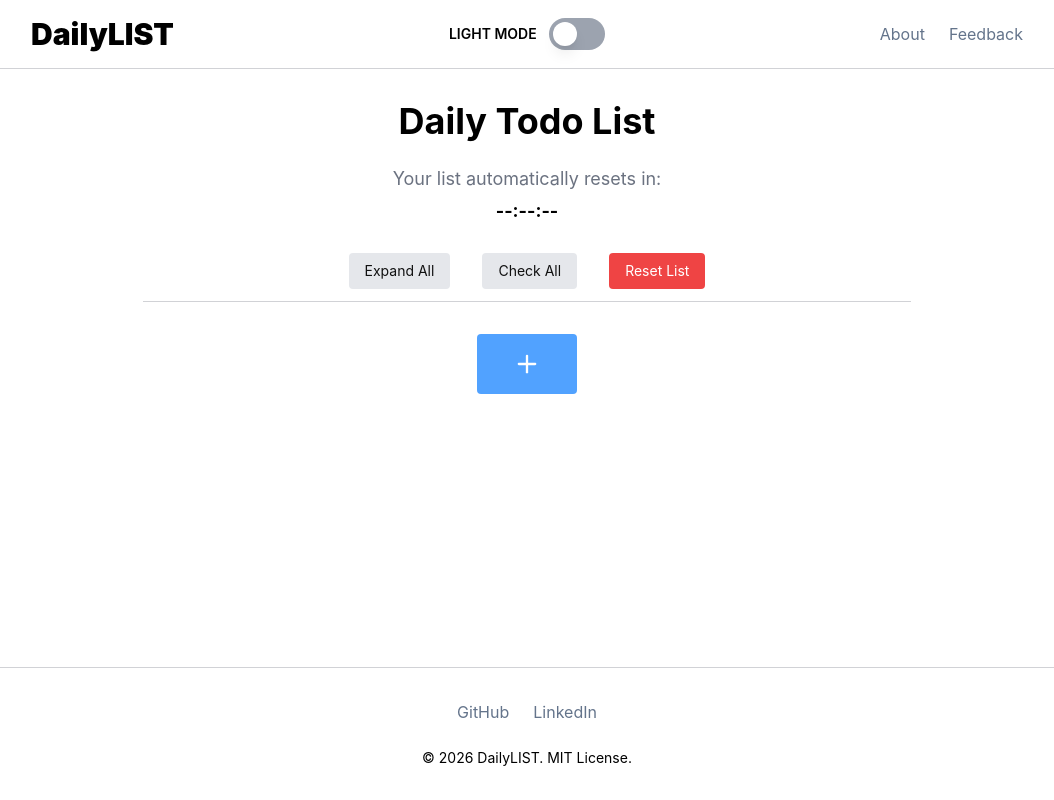
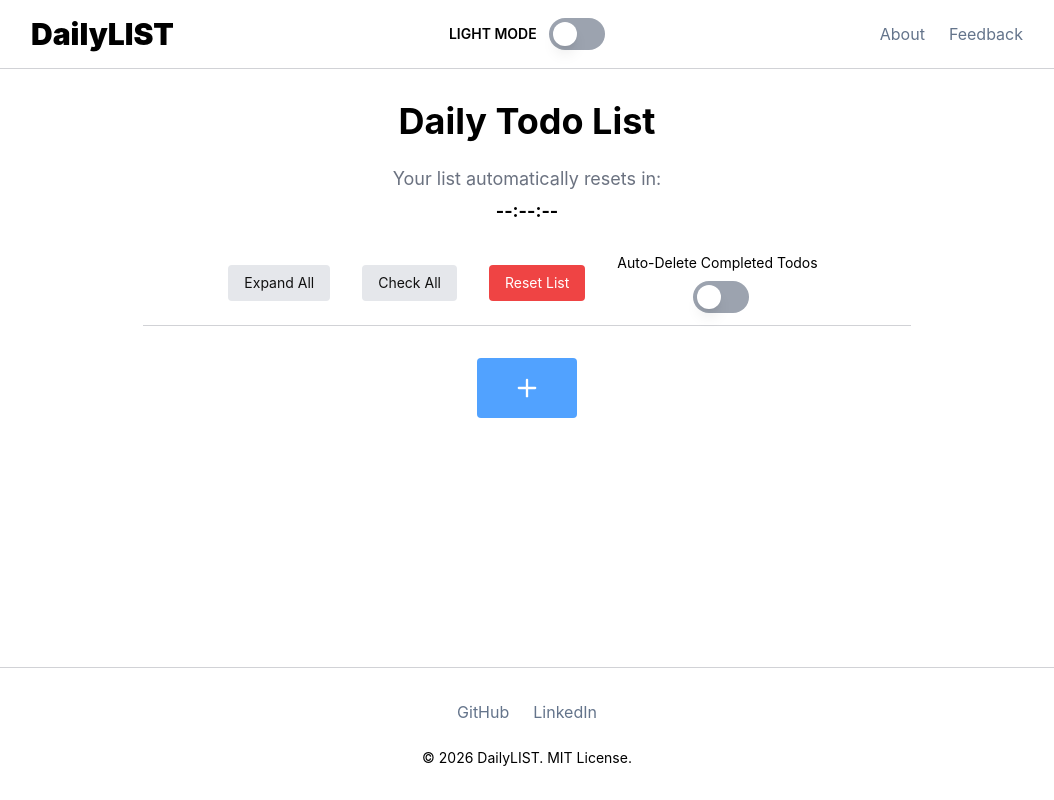
Before and after one commit to dwalkerwd7/DailyLIST, a React (Vite) app in the folder client/: page / in a window 1280 px wide. Shown: the whole page, without its empty margins (113-1167 px from the left). Built offline with nearby package versions, Linux system fonts and the light colour scheme.

Commit message:
added auto-delete feature

```diff
--- a/client/src/components/TodoApp.tsx
+++ b/client/src/components/TodoApp.tsx
@@ -21,6 +21,7 @@ import { CSS } from "@dnd-kit/utilities";
 import ModalAlert, { openModalAlert, type ModalAlertState } from "./utils/ModalAlert";
 import DynamicTextarea from "./utils/DynamicTextarea";
 import Counter, { type CounterHandle } from "./utils/Counter";
+import ToggleSwitch from "./utils/ToggleSwitch";
 
 type Todo = {
     id: number;
@@ -127,6 +128,7 @@ export default function TodoApp() {
     const [allExpanded, setAllExpanded] = useState(false);
     const [allChecked, setAllChecked] = useState(false);
     const [modalAlertProps, setModalAlertProps] = useState<ModalAlertState>(null);
+    const [autoDelete, setAutoDelete] = useState(false);
 
     const counterHandle = useRef<CounterHandle>(null);
 
@@ -159,13 +161,17 @@ export default function TodoApp() {
     };
 
     const handleToggleComplete: ToggleCompleteHandler = (id: number) => {
+        if(autoDelete) {
+            setTodos((prev) => prev.filter((todo) => todo.id !== id));
+            setAllChecked(false);
+            return;
+        }
+
         const newTodos = todos.map((todo) => todo.id === id ? { ...todo, completed: !todo.completed } : todo);
         setTodos(newTodos);
 
-        if(newTodos.every((todo) => todo.completed)) {
+        if(!autoDelete && newTodos.every((todo) => todo.completed)) {
             setAllChecked(true);
-        } else {
-            setAllChecked(false);
         }
     };
 
@@ -283,7 +289,7 @@ export default function TodoApp() {
                     />
                 </div>
             </p>
-            <div className="flex flex-row gap-2 justify-center gap-8 w-full border-b border-primary-border pb-3">
+            <div className="flex flex-row gap-2 items-center justify-center gap-8 w-full border-b border-primary-border pb-3">
                 <button className={`
                     h-9 px-4 text-sm text-todo-text rounded
                     ${allExpanded ? "bg-button-secondary hover:bg-button-secondary-hover" : "bg-button-tertiary hover:bg-button-tertiary-hover"}
@@ -301,6 +307,10 @@ export default function TodoApp() {
                 <button className="h-9 px-4 text-sm bg-delete hover:bg-delete-hover text-white rounded" onClick={handleResetList}>
                     Reset List
                 </button>
+                <div className="flex flex-col gap-2 items-center">
+                    <span className="text-sm text-primary-text mr-2">Auto-Delete Completed Todos</span>
+                    <ToggleSwitch isOn={autoDelete} handleToggle={() => setAutoDelete(!autoDelete)} />
+                </div>
             </div>
             <DndContext sensors={sensors} collisionDetection={closestCenter} onDragEnd={handleDragEnd}>
                 <SortableContext items={todos.map((todo) => todo.id)} strategy={verticalListSortingStrategy}>
```
